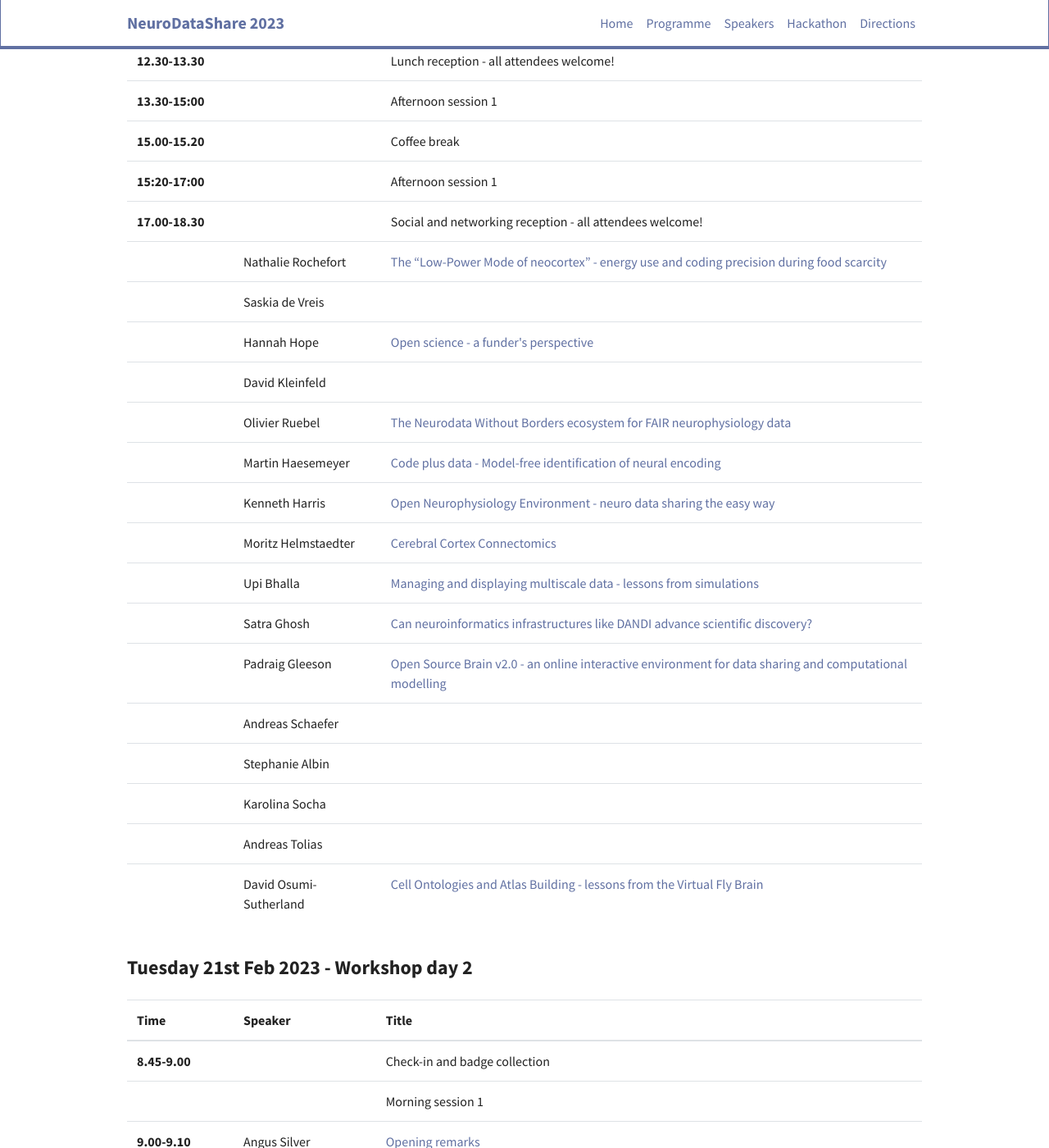
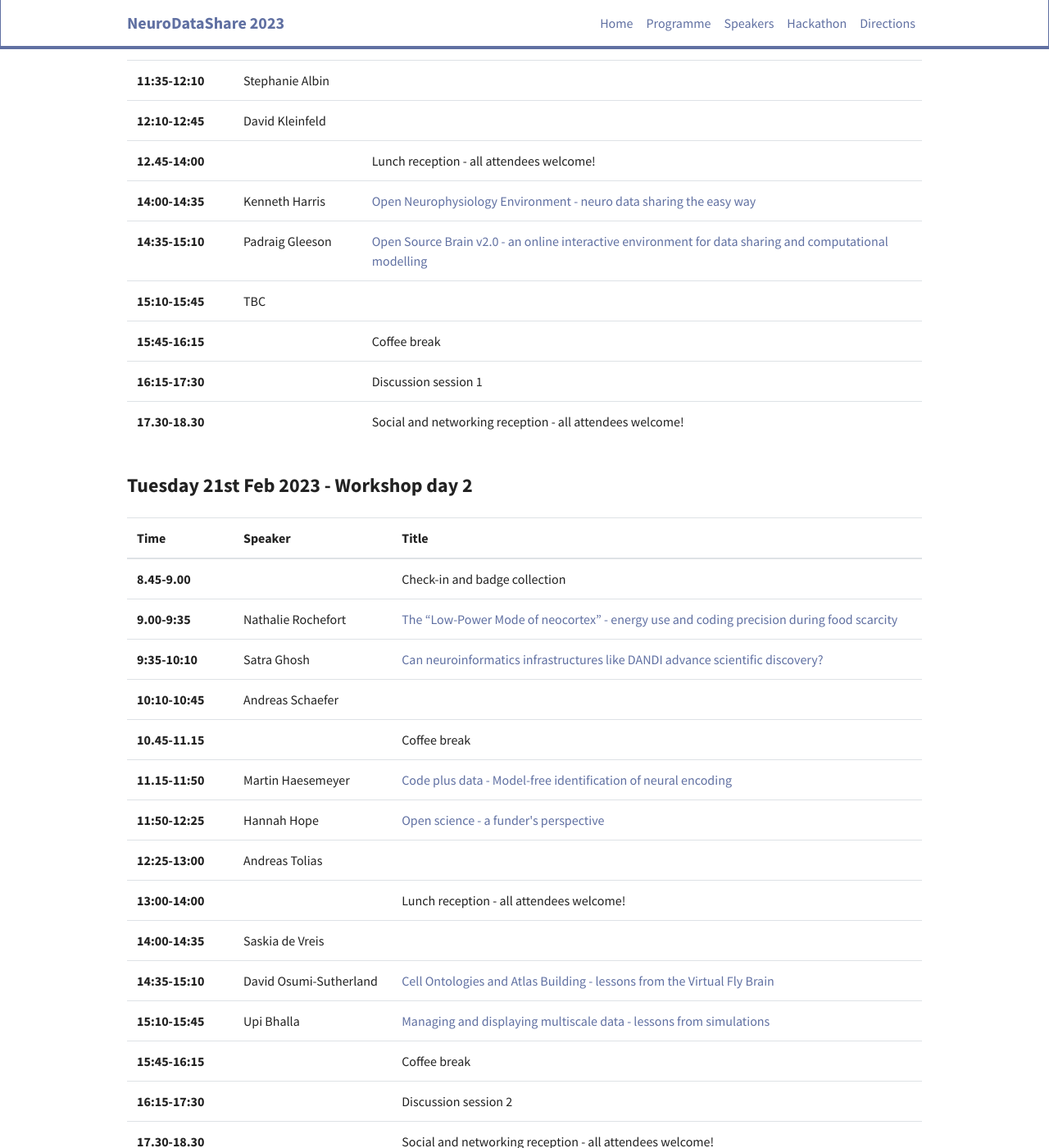
Before and after one commit to OpenSourceBrain/NeuroDataShare, a Jekyll site: the page built from _pages/programme_full.md, in a window 1280 px wide and 1400 px high, scrolled down 514 px. Shown: the whole window at 82% size. Built offline with Jekyll 4.4.1, drawn with Linux system fonts in a browser that asks for light colours; nearby versions of some CDN libraries; some of the changed text lies outside the part shown.

Commit message:
Add more top program

```diff
--- a/_data/speakers.yml
+++ b/_data/speakers.yml
@@ -1,107 +1,186 @@
 - title: Check-in and badge collection
   break: yes
   time: 8.45-9.00
-
-- title: Morning session 1
-  break: yes
+  day: monday
 
 - title: Opening remarks
   name: Angus Silver
-  time: 9.00-9.10
-
+  time: 9.00-9.15
+  day: monday
 
 - name: Mei Zhen
-  time: 9.35-10.10
+  time: 9.15-9:50
   title: Connectomics analyses for the formation and plasticity of neural networks
   abstract: Animals may maintain, update, or alter behaviors as their circuitries undergo developmental and environmental changes. The transition process of the C. elegans nervous system from its juvenile to mature configuration is a good experimental platform to reveal rules that govern the form and plasticity of neural networks. We have combined connectomics, optogenetics, and modeling approaches to address how the relationship between the C. elegans’ structural and functional circuitry changes during development. These analyses implicate multiple maturation strategies to serve different etiology needs.
   photo: mei_zhen.jpeg
   temp: yes
+  day: monday
+
+- name: Olivier Ruebel
+  time: 9:50-10.25
+  title: The Neurodata Without Borders ecosystem for FAIR neurophysiology data
+  abstract: "The neurophysiology of cells and tissues are monitored electrophysiologically and optically in diverse experiments and species, ranging from flies to humans. Understanding the brain requires integration of data across this diversity, and thus these data must be findable, accessible, interoperable, and reusable (FAIR). In this presentation we will describe with Neurodata Without Borders (NWB) the design and implementation for an open standard for neurophysiology data. The open-source NWB software defines and modularizes the interdependent, yet separable, components of a data language. We will discuss the NWB data standard and software and provide an overview of the broader NWB software ecosystem of community visualization and analysis tools."
+  photo: oliver_ruebel.jpg
+  temp: yes
+  day: monday
 
 - title: Coffee break
   break: yes
-  time: 11.00-11.20
+  time: 10.25-11.00
+  day: monday
 
-- title: Morning session 2
-  break: yes
-  time: 11.20-12.30
+- name: Moritz Helmstaedter
+  title: Cerebral Cortex Connectomics
+  abstract: The mapping of neuronal connectivity is one of the main challenges in neuroscience. We use 3-dimensional electron microscopy (EM) imaging of nerve tissue at nanometer-scale resolution across substantial volumes, extending to more than one millimeter on the side, followed by AI-based image analysis to obtain dense connectivity maps, or connectomes. With these we have recently mapped local circuitry in mouse and human cortex, determining learning-related synaptic traces, inhibitory axonal development, and discovering an expanded interneuron-to-interneuron network in the human cortex.
+  photo: helmstaedter.png
+  temp: yes
+  time: 11.00-11:35
+  day: monday
+
+- name: Stephanie Albin
+  temp: yes
+  time: 11:35-12:10
+  day: monday
+
+- name: David Kleinfeld
+  temp: yes
+  time: 12:10-12:45
+  day: monday
 
 - title: Lunch reception - all attendees welcome!
   break: yes
-  time: 12.30-13.30
+  time: 12.45-14:00
+  day: monday
 
-- title: Afternoon session 1
-  break: yes
-  time: 13.30-15:00
+- name: Kenneth Harris
+  title: Open Neurophysiology Environment - neuro data sharing the easy way
+  temp: yes
+  time: 14:00-14:35
+  day: monday
+
+- name: Padraig Gleeson
+  title: Open Source Brain v2.0 - an online interactive environment for data sharing and computational modelling
+  abstract: Modern neuroscience relies on a combination of experimental and computational approaches to understand the brain. We have developed an updated version of the Open Source Brain platform (OSBv2), a browser based, integrated research environment for both experimental data analysis and theoretical/modelling research. OSBv2 uses NWB as the recommended data sharing format, and also integrates the graphical frontend to NetPyNE to facilitate the simulation and analysis of network models, as well as providing access to fully interactive computing environments with JupyterLab. Providing this single, integrated environment for data analysis and modelling will help close the gap between experimental observations and insights obtained through computational modelling.
+  photo: PGleeson.jpg
+  temp: yes
+  time: 14:35-15:10
+  day: monday
+
+- name: TBC
+  temp: yes
+  time: 15:10-15:45
+  day: monday
 
 - title: Coffee break
   break: yes
-  time: 15.00-15.20
+  time: 15:45-16:15
+  day: monday
 
-- title: Afternoon session 1
+- title: Discussion session 1
   break: yes
-  time: 15:20-17:00
+  time: 16:15-17:30
+  day: monday
 
 - name:
   title: Social and networking reception - all attendees welcome!
-  time: 17.00-18.30
+  time: 17.30-18.30
   break: yes
+  day: monday
+
+- title: Check-in and badge collection
+  break: yes
+  time: 8.45-9.00
+  day: tuesday
 
 - name: Nathalie Rochefort
   title: The “Low-Power Mode of neocortex” - energy use and coding precision during food scarcity
   abstract: How have animals managed to maintain metabolically expensive brains given the volatile and fleeting availability of calories in the natural world? I will present recent results in support of two strategies that involve - 1) an implementation of energy-efficient neural coding, enabling the brain to operate at reduced energy costs, and 2) an efficient use of costly neural resources during food scarcity. These results reveal metabolic state-dependent mechanisms by which the mammalian cortex regulates coding precision to preserve energy in times of food scarcity.
   photo: Photo_Rochefort.jpg
   temp: yes
-- name: Saskia de Vreis
+  time: 9.00-9:35
+  day: tuesday
+
+- name: Satra Ghosh
+  title: Can neuroinformatics infrastructures like DANDI advance scientific discovery?
+  abstract: DANDI (dandiarchive.org) is a cellular neurophysiology data archive and collaboration hub built to support multiscale, multispecies, and multimodal neuroscience research. The data and resources related to DANDI support theoretical neuroscience, drive biological applications, and help develop new analytic tools. The DANDI infrastructure is built on open-source technologies and in the cloud, to support dissemination, search, visualization, computation, and coordination in neurophysiology research projects to promote FAIRness and efficiency. Through the lens of DANDI, I will discuss how neuroinformatics infrastructures can be built to support collaborative and open science, and potentially transform knowledge generation.
+  photo: satra_ghosh.png
   temp: yes
-- name: Hannah Hope
-  title: Open science - a funder's perspective
+  time: 9:35-10:10
+  day: tuesday
+
+- name: Andreas Schaefer
   temp: yes
-- name: David Kleinfeld
-  temp: yes
-- name: Olivier Ruebel
-  title: The Neurodata Without Borders ecosystem for FAIR neurophysiology data
-  abstract: "The neurophysiology of cells and tissues are monitored electrophysiologically and optically in diverse experiments and species, ranging from flies to humans. Understanding the brain requires integration of data across this diversity, and thus these data must be findable, accessible, interoperable, and reusable (FAIR). In this presentation we will describe with Neurodata Without Borders (NWB) the design and implementation for an open standard for neurophysiology data. The open-source NWB software defines and modularizes the interdependent, yet separable, components of a data language. We will discuss the NWB data standard and software and provide an overview of the broader NWB software ecosystem of community visualization and analysis tools."
-  photo: oliver_ruebel.jpg
-  temp: yes
+  time: 10:10-10:45
+  day: tuesday
+
+- title: Coffee break
+  break: yes
+  time: 10.45-11.15
+  day: tuesday
+
 - name: Martin Haesemeyer
   title: Code plus data - Model-free identification of neural encoding
   abstract: Brains are not engineered solutions to a well-defined problem but arose through selective pressure acting on random variation. It is therefore unclear how well a model chosen by an experimenter can relate neural activity to experimental conditions. Here we developed “Model-free identification of neural encoding (MINE)” which combines convolutional neural networks with Taylor decomposition approaches to understand and comprehensively characterize the mapping from task features to activity. I will introduce MINE and discuss challenges related to sharing the generated method and data and how we think that sharing analysis code may increase data accessibility.
   photo: haesemeyer.jpg
   temp: yes
-- name: Kenneth Harris
-  title: Open Neurophysiology Environment - neuro data sharing the easy way
+  time: 11.15-11:50
+  day: tuesday
+
+- name: Hannah Hope
+  title: Open science - a funder's perspective
   temp: yes
-- name: Moritz Helmstaedter
-  title: Cerebral Cortex Connectomics
-  abstract: The mapping of neuronal connectivity is one of the main challenges in neuroscience. We use 3-dimensional electron microscopy (EM) imaging of nerve tissue at nanometer-scale resolution across substantial volumes, extending to more than one millimeter on the side, followed by AI-based image analysis to obtain dense connectivity maps, or connectomes. With these we have recently mapped local circuitry in mouse and human cortex, determining learning-related synaptic traces, inhibitory axonal development, and discovering an expanded interneuron-to-interneuron network in the human cortex.
-  photo: helmstaedter.png
+  time: 11:50-12:25
+  day: tuesday
+
+- name: Andreas Tolias
   temp: yes
+  time: 12:25-13:00
+  day: tuesday
+
+- title: Lunch reception - all attendees welcome!
+  break: yes
+  time: 13:00-14:00
+  day: tuesday
+
+- name: Saskia de Vreis
+  temp: yes
+  time: 14:00-14:35
+  day: tuesday
+
+- name: David Osumi-Sutherland
+  title: Cell Ontologies and Atlas Building - lessons from the Virtual Fly Brain
+  abstract: The use of semantic technologies has great potential to improve the discoverability and interoperability of ever-increasing volumes of cellular resolution neuroscience data.  Virtual Fly Brain has used these technologies to build an integrated knowledge base for Drosophila neuroscience, using standard classifications of cell types curated the literature to integrate over 150,000 cross-registered 3D images along with connectomics and transcriptomics data. I will present details of VFB and discuss two major challenges - the challenge of community engagement and adoption of ontologies and metadata standards; and the challenge reconciling data-driven approaches to classification with the simple categorical approaches typical of semantic technologies.
+  photo: osumi-sutherland.jpg
+  temp: yes
+  time: 14:35-15:10
+  day: tuesday
+
+
+
 - name: Upi Bhalla
   title: Managing and displaying multiscale data - lessons from simulations
   abstract: In a perfect world, we would like datasets that represent the activity and properties of every functional component of our experimental systems. This situation has already come true in simulations, as we have access to every parameter and state variable of the model. This overabundance of data presents its own set of design problems for data integration, sharing and visualization, especially for multiscale models that span molecules to networks. I will discuss how we've implemented formats and tools to do this. I suggest that the development of these tools may provide guideposts for managing richer experimental datasets which incorporate multimodal and multiscale data.
   photo: upi_bhalla.jpg
   temp: yes
-- name: Satra Ghosh
-  title: Can neuroinformatics infrastructures like DANDI advance scientific discovery?
-  abstract: DANDI (dandiarchive.org) is a cellular neurophysiology data archive and collaboration hub built to support multiscale, multispecies, and multimodal neuroscience research. The data and resources related to DANDI support theoretical neuroscience, drive biological applications, and help develop new analytic tools. The DANDI infrastructure is built on open-source technologies and in the cloud, to support dissemination, search, visualization, computation, and coordination in neurophysiology research projects to promote FAIRness and efficiency. Through the lens of DANDI, I will discuss how neuroinformatics infrastructures can be built to support collaborative and open science, and potentially transform knowledge generation.
-  photo: satra_ghosh.png
-  temp: yes
-- name: Padraig Gleeson
-  title: Open Source Brain v2.0 - an online interactive environment for data sharing and computational modelling
-  abstract: Modern neuroscience relies on a combination of experimental and computational approaches to understand the brain. We have developed an updated version of the Open Source Brain platform (OSBv2), a browser based, integrated research environment for both experimental data analysis and theoretical/modelling research. OSBv2 uses NWB as the recommended data sharing format, and also integrates the graphical frontend to NetPyNE to facilitate the simulation and analysis of network models, as well as providing access to fully interactive computing environments with JupyterLab. Providing this single, integrated environment for data analysis and modelling will help close the gap between experimental observations and insights obtained through computational modelling.
-  photo: PGleeson.jpg
-  temp: yes
-- name: Andreas Schaefer
-  temp: yes
-- name: Stephanie Albin
-  temp: yes
+  time: 15:10-15:45
+  day: tuesday
+
+- title: Coffee break
+  break: yes
+  time: 15:45-16:15
+  day: tuesday
+
+- title: Discussion session 2
+  break: yes
+  time: 16:15-17:30
+  day: tuesday
+
+- name:
+  title: Social and networking reception - all attendees welcome!
+  time: 17.30-18.30
+  break: yes
+  day: tuesday
+
 
 - name: Karolina Socha
   temp: yes
-- name: Andreas Tolias
-  temp: yes
-- name: David Osumi-Sutherland
-  title: Cell Ontologies and Atlas Building - lessons from the Virtual Fly Brain
-  abstract: The use of semantic technologies has great potential to improve the discoverability and interoperability of ever-increasing volumes of cellular resolution neuroscience data.  Virtual Fly Brain has used these technologies to build an integrated knowledge base for Drosophila neuroscience, using standard classifications of cell types curated the literature to integrate over 150,000 cross-registered 3D images along with connectomics and transcriptomics data. I will present details of VFB and discuss two major challenges - the challenge of community engagement and adoption of ontologies and metadata standards; and the challenge reconciling data-driven approaches to classification with the simple categorical approaches typical of semantic technologies.
-  photo: osumi-sutherland.jpg
-  temp: yes
--- a/_pages/programme_full.md
+++ b/_pages/programme_full.md
@@ -23,6 +23,7 @@ permalink: /programme_full
   </thead>
   <tbody>
     {% for speaker in site.data.speakers %}
+    {% if speaker.day == "monday" %}
     <tr>
       <th scope="row">{{ speaker.time }}</th>
       <td>{{ speaker.name }}</td>
@@ -31,6 +32,7 @@ permalink: /programme_full
       {% unless speaker.break %}</a>{% endunless %}
       </td>
     </tr>
+    {% endif %}
     {% endfor %}
   </tbody>
 </table>
@@ -54,7 +56,7 @@ permalink: /programme_full
   </thead>
   <tbody>
     {% for speaker in site.data.speakers %}
-    {% unless speaker.temp %}
+    {% if speaker.day == "tuesday" %}
     <tr>
       <th scope="row">{{ speaker.time }}</th>
       <td>{{ speaker.name }}</td>
@@ -63,7 +65,7 @@ permalink: /programme_full
       {% unless speaker.break %}</a>{% endunless %}
       </td>
     </tr>
-    {% endunless %}
+    {% endif %}
     {% endfor %}
   </tbody>
 </table>
```
Also changed, not shown: _pages/programme.md (+5 -1 lines), 1 other file.
